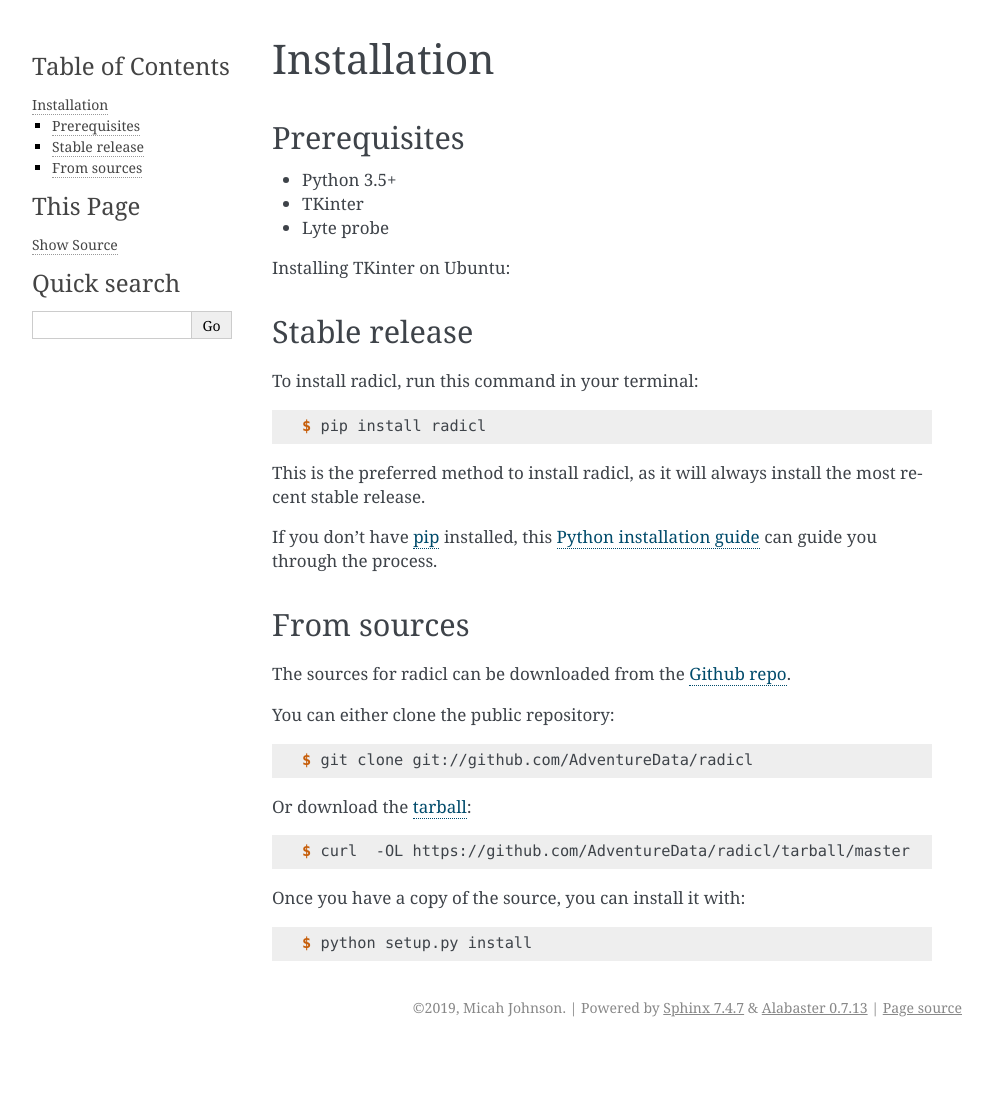
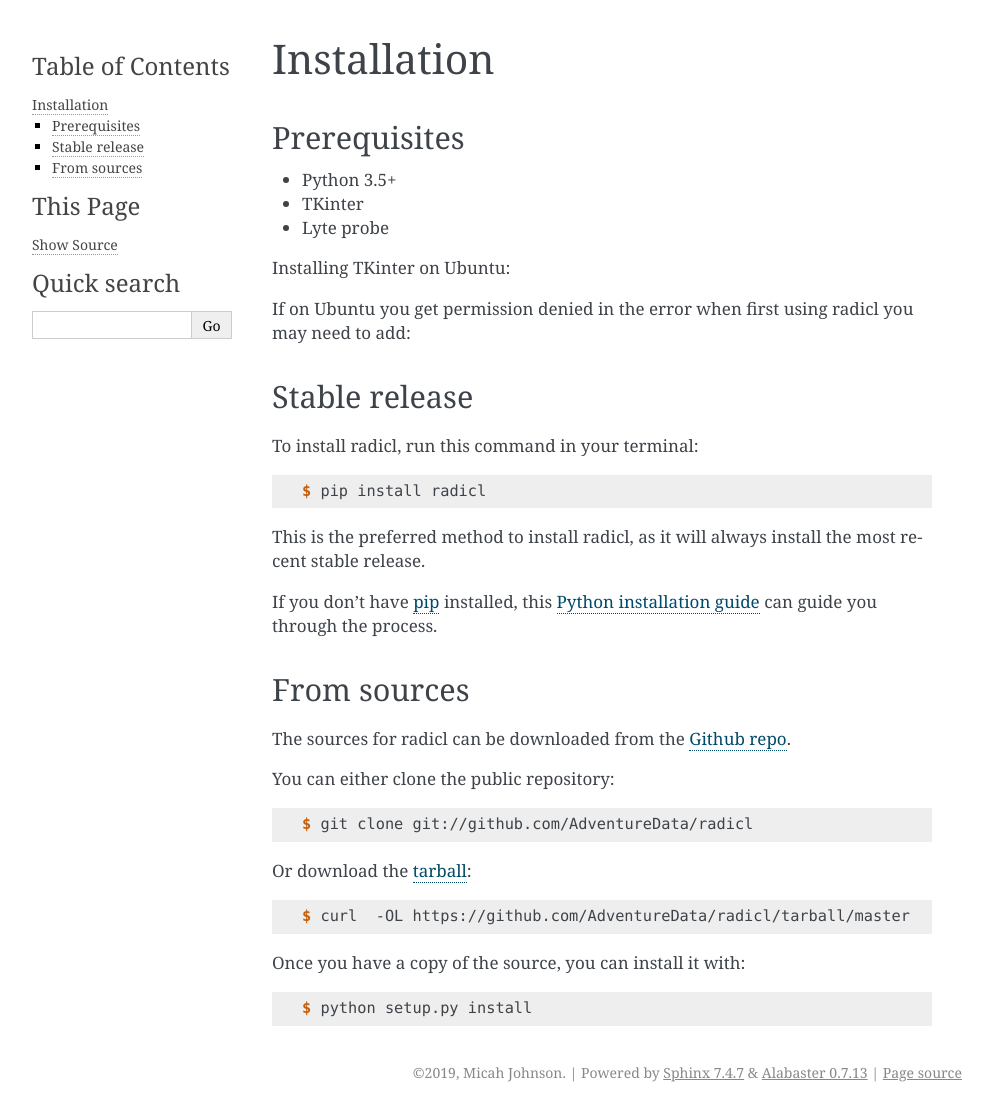
Before and after one commit to AdventureData/radicl, a Sphinx documentation site: the page built from docs/installation.rst, in a window 1280 px wide. Shown: the whole page, without its empty margins (148-1141 px from the left). Built offline with Sphinx 7.4.7, drawn with Linux system fonts in a browser that asks for light colours; pages that are not in the unit, such as notebooks, are missing from menus; before the commit the page ends 1047 px from its top, so only the background shows below that.

Commit message:
Added in ubuntu com ports permissions

```diff
--- a/docs/installation.rst
+++ b/docs/installation.rst
@@ -16,6 +16,15 @@
 .. code block:: console
 
   sudo apt-get install python3-tk
+
+
+If on Ubuntu you get permission denied in the
+error when first using radicl you may need to add:
+
+.. code block:: console
+
+  groups ${USER}
+  sudo gpasswd --add ${USER} dialout
 
 Stable release
 --------------
```
